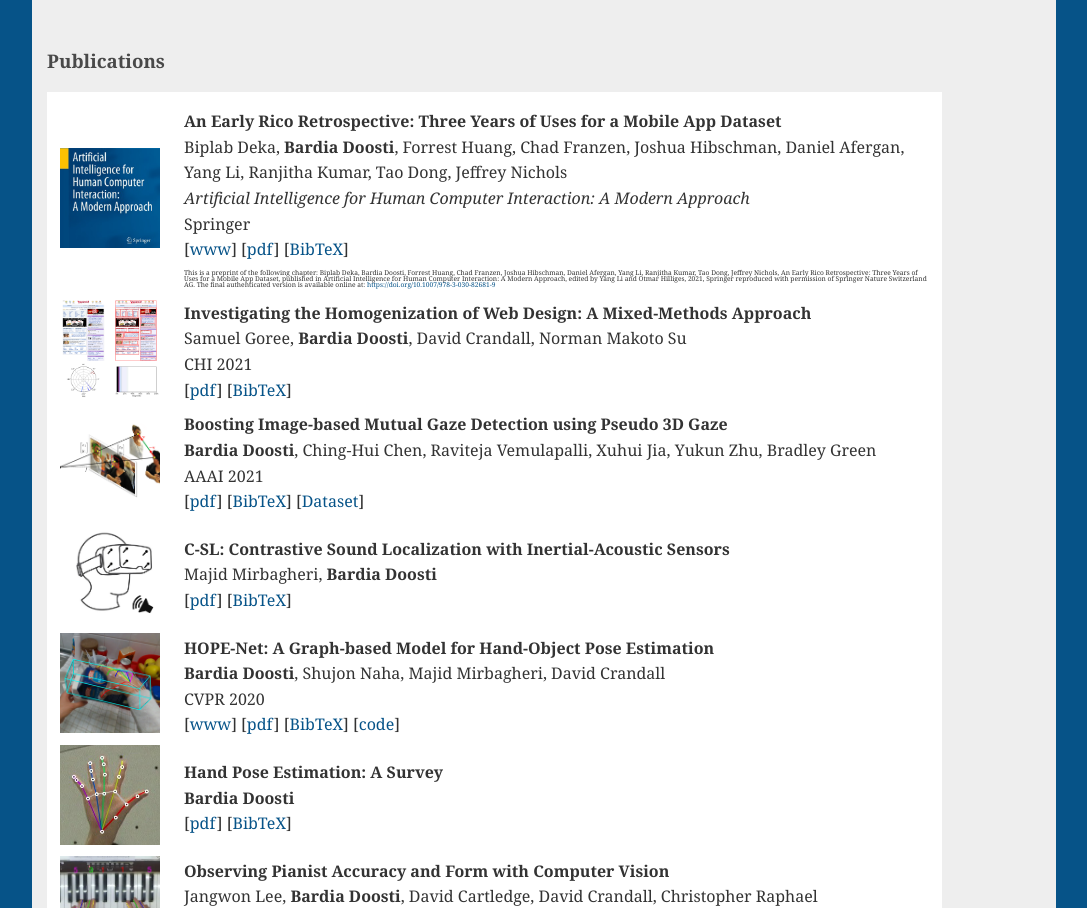
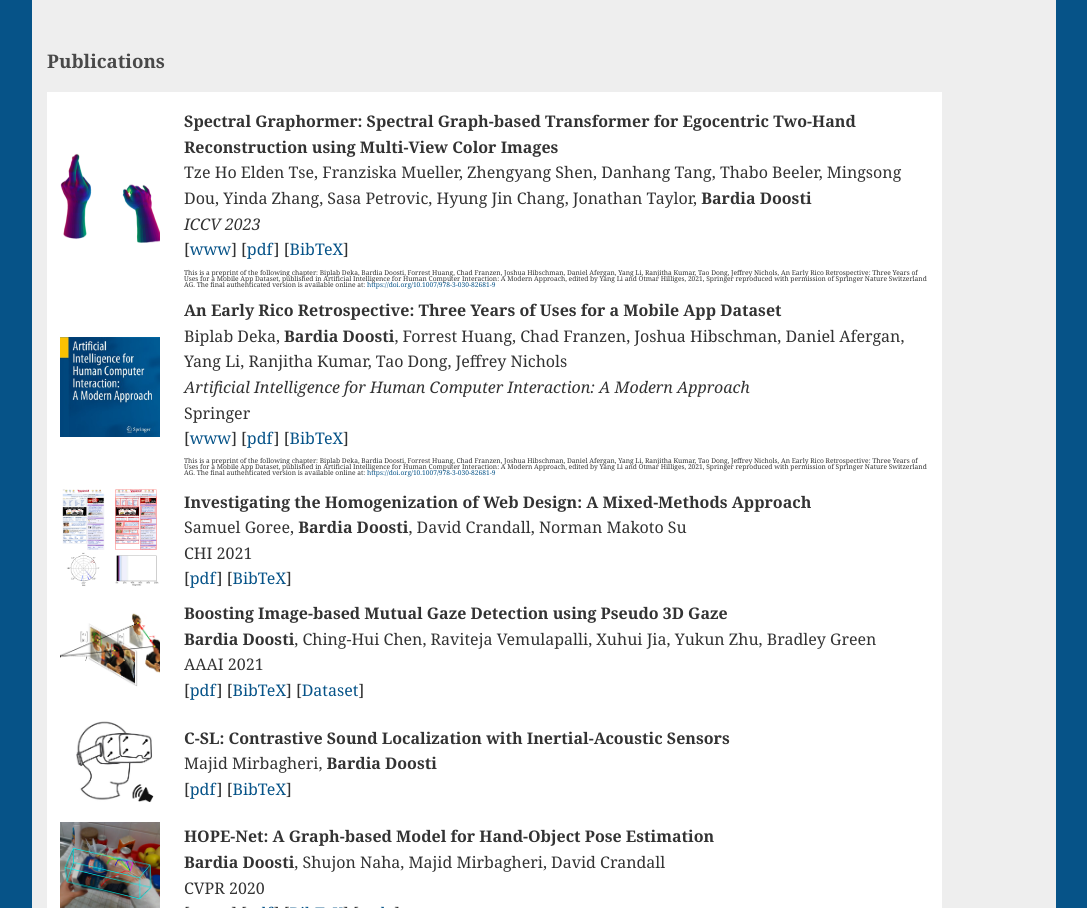
Before and after one commit to bardiadoosti/bardiadoosti.github.io, a plain HTML site: page index.html in a window 1280 px wide. Shown: the part 1733-2641 px from the top of the page, without its empty margins (96-1183 px from the left). Drawn offline with Linux system fonts and the light colour scheme.

Commit message:
Update index.html

```diff
--- a/index.html
+++ b/index.html
@@ -129,6 +129,20 @@
                      <th></th>
                      <tr>
                         <td>
+                           <img src="Papers/graphormer/thumbnail.png" width="100px" height="100px"/>
+                        </td>
+                        <td>
+                           <b>Spectral Graphormer: Spectral Graph-based Transformer for Egocentric Two-Hand Reconstruction using Multi-View Color Images</b><br>
+                           Tze Ho Elden Tse, Franziska Mueller, Zhengyang Shen, Danhang Tang, Thabo Beeler, Mingsong Dou, Yinda Zhang, Sasa Petrovic, Hyung Jin Chang, Jonathan Taylor, <b>Bardia Doosti</b><br>
+                           <i>ICCV 2023</i><br>
+                           [<a href="https://github.com/google-research/google-research/tree/master/spectral_graphormer">www</a>]
+                           [<a href="http://arxiv.org/abs/2308.11015">pdf</a>]
+                           [<a href="Papers/graphormer/graphormer.bib">BibTeX</a>]
+                           <p style="font-size: 5pt;line-height: 90%;">This is a preprint of the following chapter: Biplab Deka, Bardia Doosti, Forrest Huang, Chad Franzen, Joshua Hibschman, Daniel Afergan, Yang Li, Ranjitha Kumar, Tao Dong, Jeffrey Nichols, An Early Rico Retrospective: Three Years of Uses for a Mobile App Dataset, published in Artificial Intelligence for Human Computer Interaction: A Modern Approach, edited by Yang Li and Otmar Hilliges, 2021, Springer reproduced with permission of Springer Nature Switzerland AG. The final authenticated version is available online at: <a href="https://doi.org/10.1007/978-3-030-82681-9">https://doi.org/10.1007/978-3-030-82681-9</a></p>
+                        </td>
+                     </tr>
+                     <tr>
+                        <td>
                            <img src="Papers/aiforhci/thumbnail.png" width="100px" height="100px"/>
                         </td>
                         <td>
```
Lines whose indentation alone changed are shown as unchanged.
